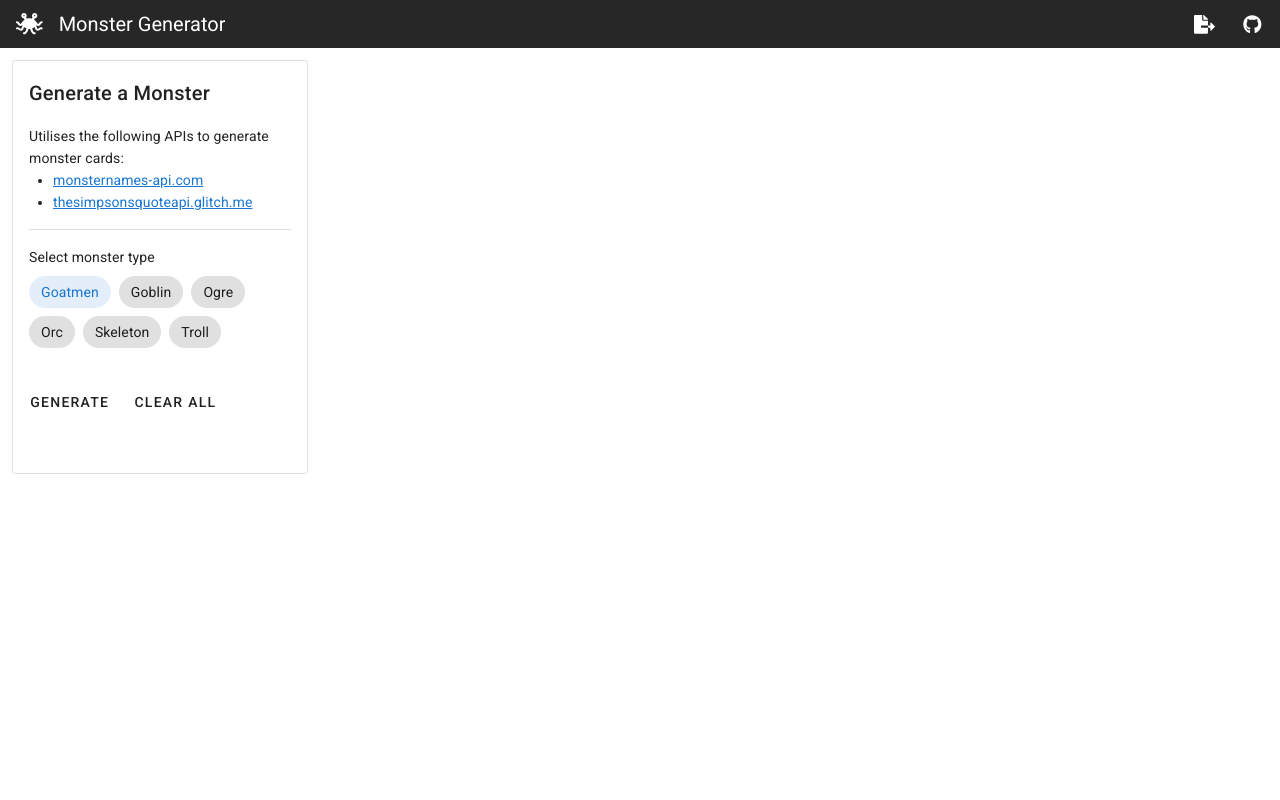
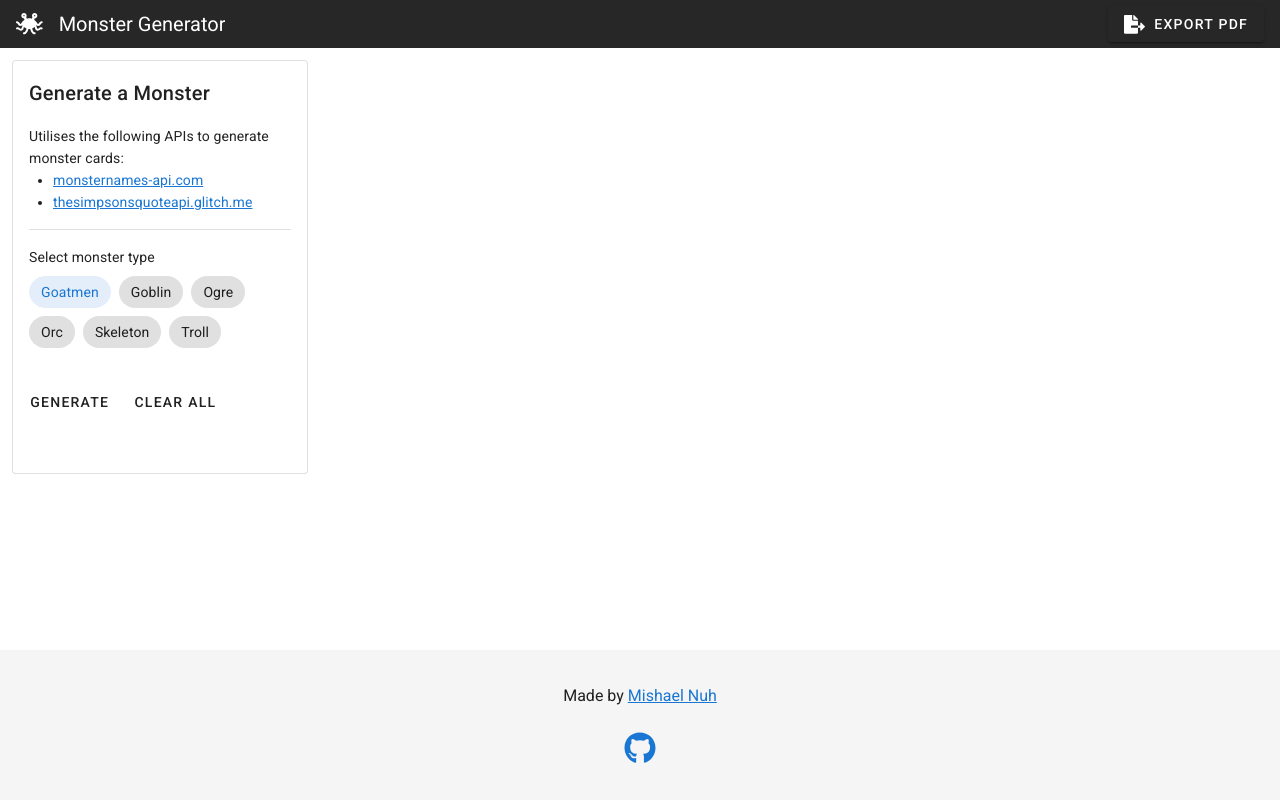
Before and after one commit to mishaelnuh/monster-generator, a Vue app: page / in a window 1280 px wide. Built offline with nearby package versions, Linux system fonts and the light colour scheme.

Commit message:
add attribution

```diff
--- a/src/App.vue
+++ b/src/App.vue
@@ -4,15 +4,12 @@
       <i class="fas fa-pastafarianism fa-lg mr-4"></i>
       <v-toolbar-title>Monster Generator</v-toolbar-title>
       <v-spacer></v-spacer>
-      <v-btn icon @click="exportCards">
-        <i class="fas fa-file-export fa-lg"></i>
-      </v-btn>
-      <v-btn icon href="https://github.com/mishaelnuh/monster-generator">
-        <i class="fab fa-github fa-lg"></i>
+      <v-btn @click="exportCards">
+        <i class="fas fa-file-export fa-lg mr-2"></i> Export PDF
       </v-btn>
     </v-app-bar>
     <v-content>
-      <v-container fluid>
+      <v-container fluid style="padding-bottom: 150px;">
         <v-row>
           <v-col xs="12" sm="6" md="4" lg="3" xl="2">
             <v-card outlined style="height: 100%;">
@@ -58,8 +55,8 @@
                   </v-col>
                 </v-row>
                 <v-container style="height: 100%;">
-                  <v-img :src="monster.roboHashPath" style="margin-top: -30px;" contain></v-img>
-                  <v-card-text class="mx-auto mt-4 pb-0 black--text pa-2" style="background: #fafafa; height: 100%; border-radius: 6px 6px 0 0; text-align: justify; font-size: 60%; line-height: 130%;">
+                  <v-img :src="monster.roboHashPath" style="margin-top: -50px;" contain></v-img>
+                  <v-card-text class="mx-auto mt-3 pb-0 black--text pa-2" style="background: #fafafa; height: 100%; border-radius: 6px 6px 0 0; text-align: justify; font-size: 60%; line-height: 130%;">
                     <i>
                       {{monster.quote}}
                     </i>
@@ -70,6 +67,16 @@
           </v-col>
         </v-row>
       </v-container>
+      <v-footer padless absolute style="height: 150px;">
+        <v-container>
+          <v-col class="text-center">
+            Made by <a href="https://www.mnuh.org/">Mishael Nuh</a>
+          </v-col>
+          <v-col class="text-center">
+            <a href="https://github.com/mishaelnuh/monster-generator"><i class="fab fa-github fa-2x"></i></a>
+          </v-col>
+        </v-container>
+      </v-footer>
     </v-content>
   </v-app>
 </template>
```
